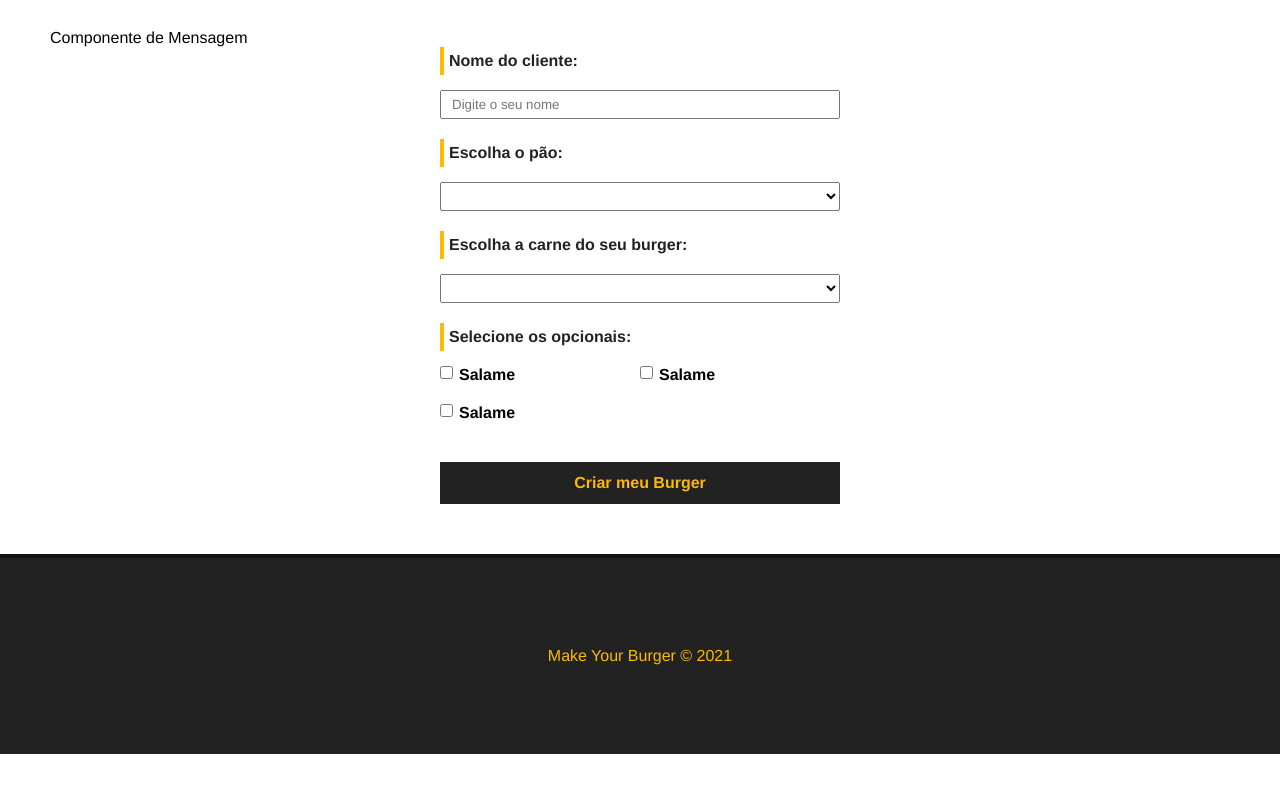
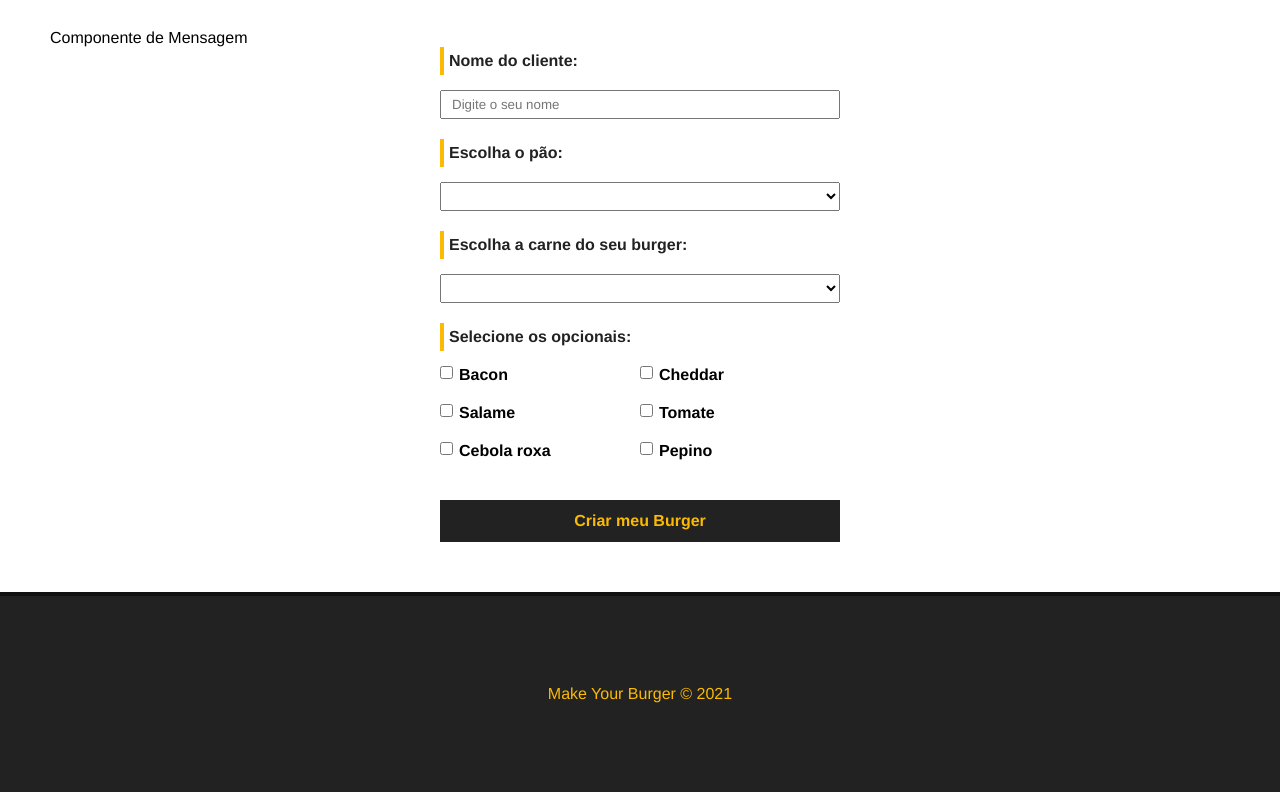
Before and after one commit to Claayton/VueBurguerShop, a Vue app: page / in a window 1280 px wide. Shown: the part 677-1469 px from the top of the page. Before the commit the page ends 1431 px from the top, so only its background shows below. Built offline with nearby package versions, Linux system fonts and the light colour scheme; data requests are answered from the project's data file.

Commit message:
resgatando dados e inserindo no formulario

```diff
--- a/src/components/BurgerForm.vue
+++ b/src/components/BurgerForm.vue
@@ -11,29 +11,25 @@
                     <label for="pao">Escolha o pão:</label>
                     <select name="pao" id="pao" v-model="pao">
                         <option value="">Selecione o seu pão</option>
-                        <option value="integral">Integral</option>
+                        <option v-for="pao in paes" :key="pao.id" :value="pao.tipo">
+                            {{ pao.tipo }}
+                        </option>
                     </select>
                 </div>
                 <div class="input-container">
                     <label for="carne">Escolha a carne do seu burger:</label>
                     <select name="carne" id="carne" v-model="carne">
                         <option value="">Selecione o tipo de carne</option>
-                        <option value="maminha">Maminha</option>
+                        <option v-for="carne in carnes" :key="carne.id" :value="carne.tipo">
+                            {{ carne.tipo }}
+                        </option>
                     </select>
                 </div>
                 <div id="opcionais-container" class="input-container">
                     <label id="opcionais-title" for="opcionais">Selecione os opcionais:</label>
-                    <div class="checkbox-container">
-                        <input type="checkbox" name="opcionais" v-model="opcionais" value="salame">
-                        <span>Salame</span>
-                    </div>
-                    <div class="checkbox-container">
-                        <input type="checkbox" name="opcionais" v-model="opcionais" value="salame">
-                        <span>Salame</span>
-                    </div>
-                    <div class="checkbox-container">
-                        <input type="checkbox" name="opcionais" v-model="opcionais" value="salame">
-                        <span>Salame</span>
+                    <div class="checkbox-container" v-for="opcional in opcionaisdata" :key="opcional.id">
+                        <input type="checkbox" name="opcionais" v-model="opcionais" :value="opcional.tipo">
+                        <span>{{ opcional.tipo }}</span>
                     </div>
                 </div>
                 <div class="input-container">
@@ -46,7 +42,35 @@
 
 <script>
 export default {
-    name: "BurgerForm"
+    name: "BurgerForm",
+    data() {
+        return {
+            paes: null,
+            carnes: null,
+            opcionaisdata: null,
+            nome: null,
+            pao: null,
+            carne: null,
+            opcionais: [],
+            status: "Solicitado",
+            msg: null
+        }
+    },
+    methods: {
+        async getIngredients() {
+
+            const req = await fetch("http://localhost:3000/ingredientes");
+            const data = await req.json();
+
+            this.paes = data.paes;
+            this.carnes = data.carnes;
+            this.opcionaisdata = data.opcionais;
+
+        }
+    },
+    mounted() {
+        this.getIngredients()
+    }
 }
 </script>
 
```
